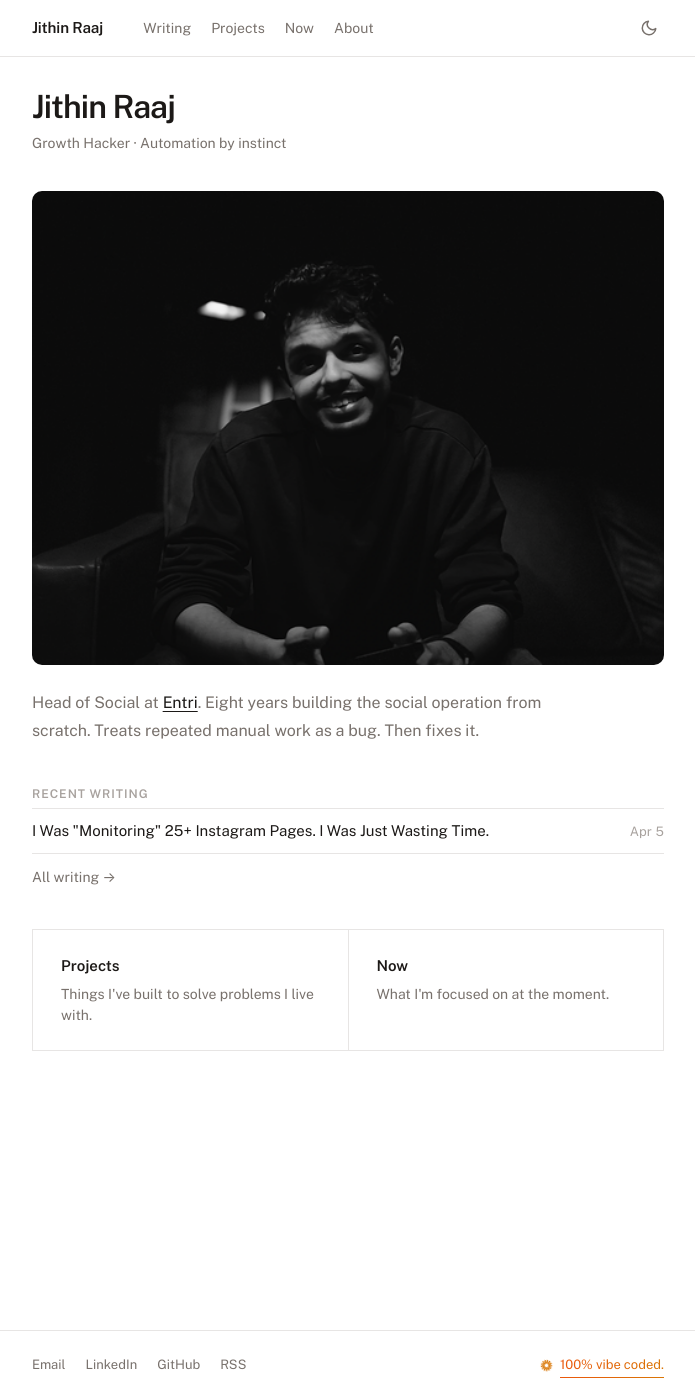
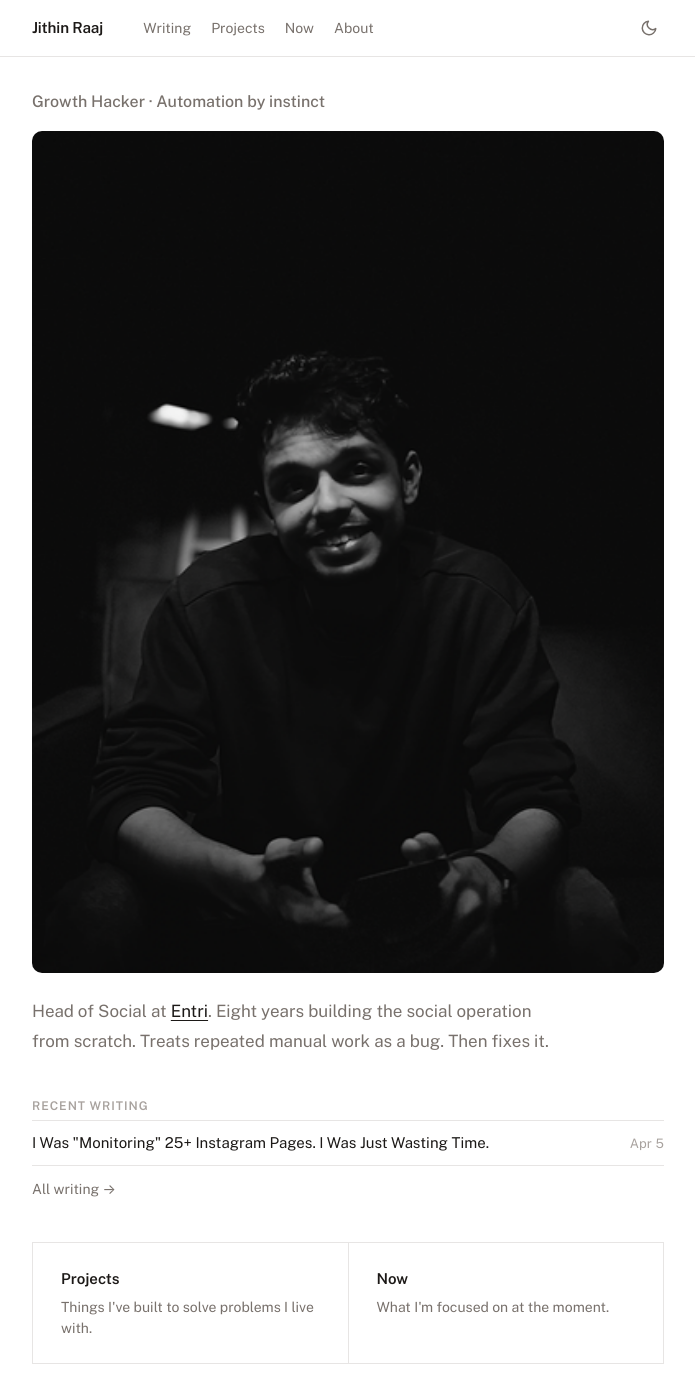
Before and after one commit to jithinrajtk/jithinrajtk.github.io, a Jekyll site: the page built from index.html, in a window 1280 px wide and 1400 px high. Shown: the whole window, without its empty margins (292-987 px from the left). Built offline with Jekyll 4.4.1, drawn with Linux system fonts in a browser that asks for light colours; nearby versions of some CDN libraries.

Commit message:
Homepage hero redesign — remove duplicate name, portrait photo, tighter hero
- Hide H1 name (nav already carries it, was appearing twice)
- Tagline bumped to 1rem/500 weight — now the actual opening statement
- hero margin-bottom 36px → 16px — tagline and photo feel like one block
- Photo ratio 4:3 → 3:4 portrait — face-focused, cuts dead dark space
- object-position adjusted to frame face correctly in portrait crop
- Bio font 1rem → 1.0625rem — heaviest content, deserves more presence

```diff
--- a/assets/css/main.css
+++ b/assets/css/main.css
@@ -182,20 +182,16 @@ img {
 }
 
 .home-hero {
-  margin-bottom: 36px;
+  margin-bottom: 16px;
 }
 
 .home-name {
-  font-size: 2rem;
-  font-weight: 700;
-  letter-spacing: -0.03em;
-  line-height: 1.1;
-  color: var(--text);
-  margin-bottom: 8px;
+  display: none;
 }
 
 .home-role {
-  font-size: 0.875rem;
+  font-size: 1rem;
+  font-weight: 500;
   color: var(--text-muted);
 }
 
@@ -232,10 +228,10 @@ img {
 
 .home-photo {
   width: 100%;
-  aspect-ratio: 4 / 3;
+  aspect-ratio: 3 / 4;
   border-radius: 10px;
   object-fit: cover;
-  object-position: center 60%;
+  object-position: center 20%;
   display: block;
   margin-bottom: 24px;
   filter: grayscale(15%);
@@ -249,7 +245,7 @@ img {
 
 
 .home-bio {
-  font-size: 1rem;
+  font-size: 1.0625rem;
   line-height: 1.75;
   color: var(--text-muted);
   max-width: 540px;
```
